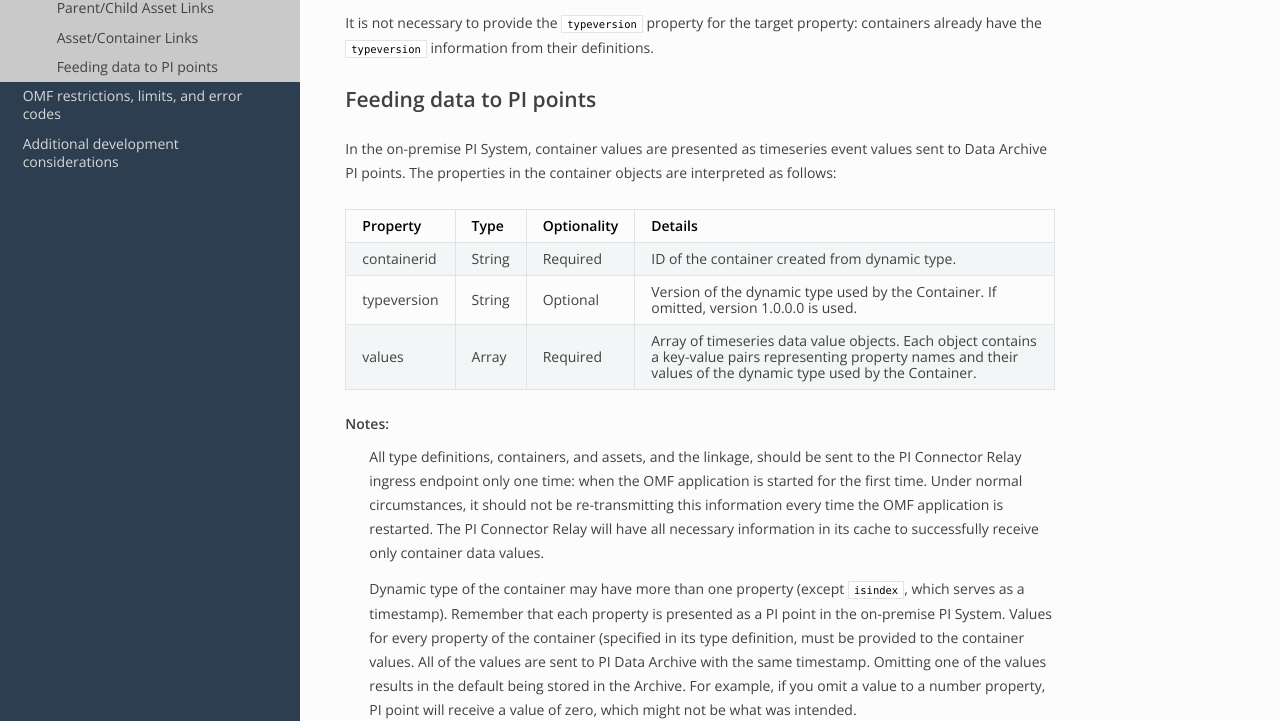
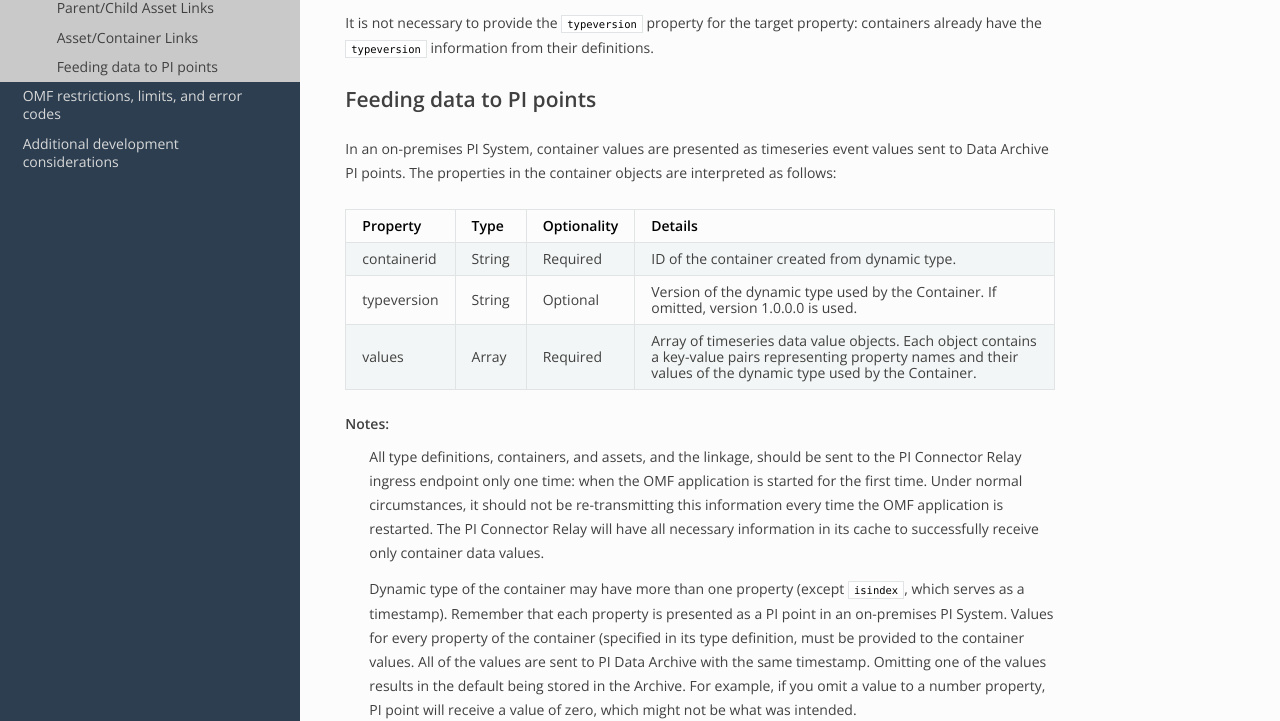
Before and after one commit to osisoft/OMF-Developer-Companion-Guide, a Sphinx documentation site: the page built from docs/OMF_Data_msg.rst, in a window 1280 px wide and 1400 px high, scrolled down 2285 px. Shown: the part 364-1085 px from the top of the window. Built offline with Sphinx 7.4.7 and the Read the Docs theme 2.0.0, drawn with Linux system fonts in a browser that asks for light colours; some of the changed text lies outside the part shown.

Commit message:
Update OMF_Data_msg.rst

```diff
--- a/docs/OMF_Data_msg.rst
+++ b/docs/OMF_Data_msg.rst
@@ -2,7 +2,7 @@ Data Message
 ============
 
 
-In the on-premise PI System, a data message serves three different purposes:
+In an on-premises PI System, a data message serves three different purposes:
 
 1. Creating concrete assets from a static type definition,
 2. Linking assets and containers together and forming Asset Framework Element/Attribute structure
@@ -12,7 +12,7 @@ In the on-premise PI System, a data message serves three different purposes:
 Creating Assets
 ---------------
 
-In the on-premise PI System, an asset is interpreted as an Asset Framework Element. The properties in the asset objects are interpreted as follows:
+In an on-premises PI System, an asset is interpreted as an Asset Framework Element. The properties in the asset objects are interpreted as follows:
 
 
 +----------------+-------------+---------------+------------------------------------------------------------+
@@ -73,7 +73,7 @@ Three types of link objects are supported by PI System:
 Root Asset Links
 ----------------
 
-Root asset is presented in the on-premise PI System as a top-level Asset Framework element in the Asset Framework structure tree,
+The Root asset is presented in an on-premises PI System as a top-level Asset Framework element in the Asset Framework structure tree,
 which is a child of a parent Asset Framework Element created for your OMF application. For this type of the link,
 the source and target properties have the following keywords:
 
@@ -148,7 +148,7 @@ Otherwise, the default ``typeversion`` of 1.0.0.0 is assumed.
 Asset/Container Links
 ---------------------
 
-Asset/Container relationship between assets and container properties presented in the on-premise PI System as children
+Asset/Container relationship between assets and container properties presented in an on-premises PI System as children
 Asset Framework Attributes configured with PI point references under the Asset Framework Element parent. For this type of link,
 source and target properties have the following keywords:
 
@@ -187,7 +187,7 @@ information from their definitions.
 Feeding data to PI points
 -------------------------
 
-In the on-premise PI System, container values are presented as timeseries event values sent to Data Archive PI points. The properties
+In an on-premises PI System, container values are presented as timeseries event values sent to Data Archive PI points. The properties
 in the container objects are interpreted as follows:
 
 +----------------+-------------+---------------+------------------------------------------------------------+
@@ -210,7 +210,7 @@ Notes:
   information in its cache to successfully receive only container data values.
 
   Dynamic type of the container may have more than one property (except ``isindex``, which serves as a timestamp).
-  Remember that each property is presented as a PI point in the on-premise PI System. Values for every property of the container
+  Remember that each property is presented as a PI point in an on-premises PI System. Values for every property of the container
   (specified in its type definition, must be provided to the container values. All of the values are sent
   to PI Data Archive with the same timestamp. Omitting one of the values results in the default being stored
   in the Archive. For example, if you omit a value to a number property, PI point will receive a value of zero,
```
